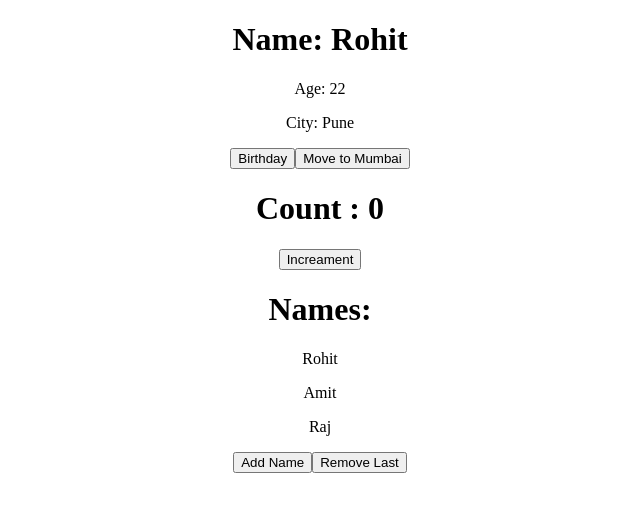
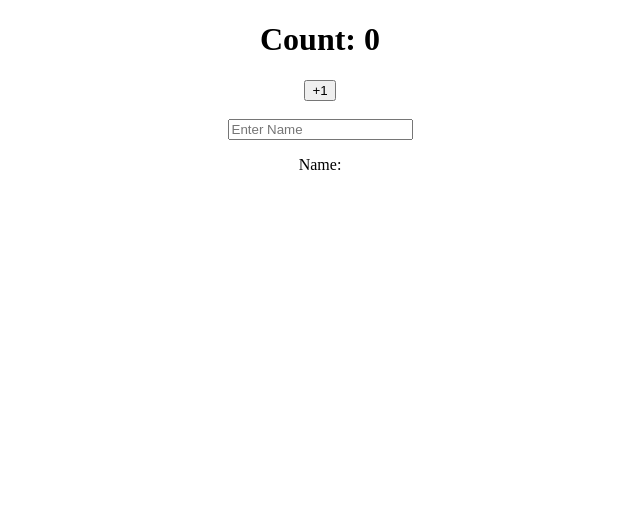
Before and after one commit to rohitware/react-playground, a React app: page / in a window 1280 px wide. Shown: the top 512 px of the page, without its empty margins (320-960 px from the left). Built offline with nearby package versions, Linux system fonts and the light colour scheme; the HTML template or start-up script is replaced by a standard one.

Commit message:
useEffect - UseEffectDemo

```diff
--- a/src/App.jsx
+++ b/src/App.jsx
@@ -10,6 +10,7 @@ import ToggleDemo1 from "./useState/ToggleDemo1";
 import ObjectDemo from "./useState/ObjectDemo";
 import PrevStateDemo from "./useState/PrevStateDemo";
 import ArrayDemo from "./useState/ArrayDemo";
+import UseEffectDemo from "./useEffect/UseEffectDemo";
 
 function App() {
   return (
@@ -25,9 +26,10 @@ function App() {
       {/* <InputDemo /> */}
       {/* <ToggleDemo /> */}
       {/* <ToggleDemo1 /> */}
-      <ObjectDemo />
-      <PrevStateDemo />
-      <ArrayDemo />
+      {/* <ObjectDemo /> */}
+      {/* <PrevStateDemo /> */}
+      {/* <ArrayDemo /> */}
+      <UseEffectDemo />
     </div>
   );
 }
--- /dev/null
+++ b/src/useEffect/UseEffectDemo.jsx
@@ -0,0 +1,39 @@
+import React, { useEffect, useState } from "react";
+
+function UseEffectDemo() {
+  const [count, setCount] = useState(0);
+  const [name, setName] = useState("");
+
+  // runs on every render
+  useEffect(() => {
+    console.log(`component rendered`);
+  });
+
+  //runs only once on mount
+  useEffect(() => {
+    console.log(`Component mounted`);
+  }, []);
+
+  // runs only conut changes
+  useEffect(() => {
+    console.log(`Count changed to ${count}`);
+  }, [count]);
+
+  return (
+    <>
+      <h1>Count: {count}</h1>
+      <button onClick={() => setCount((prev) => prev + 1)}>+1</button>
+      <br />
+      <br />
+      <input
+        type="text"
+        placeholder="Enter Name"
+        value={name}
+        onChange={(e) => setName(e.target.value)}
+      />
+      <p>Name: {name}</p>
+    </>
+  );
+}
+
+export default UseEffectDemo;
```
